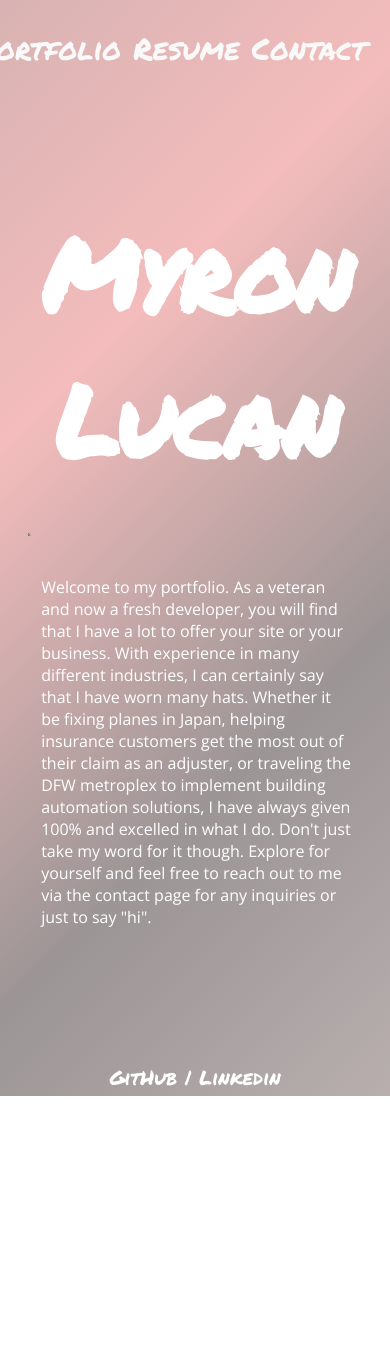
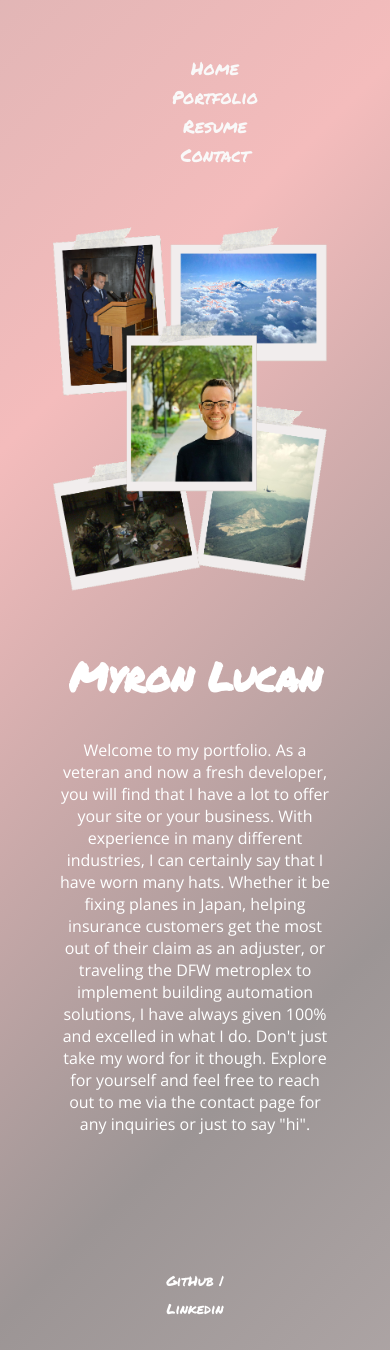
Before and after one commit to MLUCAN2/Lucan-Portfolio, a React (Vite) app: page / in a window 390 px wide. Before the commit the page ends 1096 px from the top, so only its background shows below. Built offline with nearby package versions, Linux system fonts and the light colour scheme.

Commit message:
added responsive views for mobile displays

```diff
--- a/index.html
+++ b/index.html
@@ -4,6 +4,7 @@
     <meta charset="UTF-8" />
     <meta name="viewport" content="width=device-width, initial-scale=1.0" />
     <title>My Portfolio</title>
+    <link rel="stylesheet" href="App.css">
   </head>
   <body>
     <div id="root"></div>
--- a/src/App.css
+++ b/src/App.css
@@ -31,7 +31,6 @@ body {
   }
 }
 
-
 /* Header Section */
 header {
   display: flex;
@@ -39,14 +38,12 @@ header {
   margin: 10px;
 }
 
-
-nav ul{
+nav ul {
   list-style: none;
   display: flex;
-
 }
 
-nav button{
+nav button {
   background: none;
   border: none;
   cursor: pointer;
@@ -54,36 +51,32 @@ nav button{
   font-size: 30px;
   font-family: "Permanent Marker";
   text-shadow: #303030;
-
 }
 
 /* Home Section */
-.home{
+.home {
   text-align: center;
   padding-bottom: 85px;
 }
-.home h1{
+.home h1 {
   color: white;
   font-family: "Permanent Marker";
   text-align: center;
   font-size: 100px;
 }
-.home-content{
+.home-content {
   display: flex;
   justify-content: center;
   align-items: center;
   margin: 20px;
 }
-.photo{
+.photo {
   flex: 1;
-
 }
-.photo img{
+.photo img {
   max-width: 80%;
-
-
 }
-.description{
+.description {
   flex: 2;
   padding: 10px;
   text-align: left;
@@ -92,38 +85,37 @@ nav button{
 }
 
 /* Contact Section */
-.contact-page{
+.contact-page {
   display: flex;
   flex-direction: column;
   justify-content: center;
   align-items: center;
   padding: 6%;
   padding-bottom: 350px;
-
 }
-.contact-me{
-  background-color:  rgba(61, 61, 61, 0.628);
+.contact-me {
+  background-color: rgba(61, 61, 61, 0.628);
   box-shadow: 10px 10px 10px 10px rgba(0, 0, 0, 0.12);
   border-radius: 5px;
   width: auto;
 }
-.contact-page h2{
+.contact-page h2 {
   color: white;
   font-family: "Permanent Marker";
 }
-.contact-page form{
+.contact-page form {
   display: flex;
   flex-direction: column;
   justify-content: center;
   padding: 15px;
 }
-.contact-page label{
+.contact-page label {
   padding: 4px;
   color: white;
   font-family: "Permanent Marker";
   text-shadow: black;
 }
-.contact-page button{
+.contact-page button {
   margin-top: 10px;
   width: 70px;
   margin-left: 50px;
@@ -134,19 +126,16 @@ nav button{
   text-align: center;
   padding: 2px;
 }
-
 .resume-container {
   position: relative;
   display: inline-block;
 }
-
 .resume-image {
   width: 100%;
   max-width: 600px;
   border-radius: 10px;
   box-shadow: 0 0 10px rgba(0, 0, 0, 0.1);
 }
-
 .resume-link {
   position: absolute;
   top: 50%;
@@ -161,45 +150,46 @@ nav button{
   transition: opacity 0.3s ease;
   font-family: "Permanent Marker";
 }
-
 .resume-container:hover .resume-link {
   opacity: 1;
 }
 
-
 /* Portfolio - Project Section */
-.portfolio-grid{
+.portfolio-grid {
   display: grid;
   grid-template-columns: repeat(3, minmax(250px, 1fr));
   grid-gap: 20px;
   padding: 6%;
   color: white;
 }
-.project{
+.project {
   position: relative;
   width: 100%;
   transition: transform .3s ease;
   font-family: "Permanent Marker";
-
 }
-.project-images{
+.project-images {
   position: relative;
   border: 1px solid rgb(61, 61, 61);
   box-shadow: 10px 10px 10px 10px rgba(0, 0, 0, 0.12);
   overflow: hidden;
   width: 100%;
-  height: 200px;
+  height: 0;
+  padding-bottom: 56.25%;
 }
-.project:hover{
+.project:hover {
   transform: scale(1.05);
 }
-.project-image{
+.project-image {
+  position: absolute;
+  top: 0;
+  left: 0;
   width: 100%;
   height: 100%;
   object-fit: cover;
   display: block;
 }
-.project-overlay{
+.project-overlay {
   position: absolute;
   top: 0;
   left: 0;
@@ -211,38 +201,155 @@ nav button{
   align-items: center;
   opacity: 0;
   transition: opacity .3s ease;
-
 }
-.project:hover .project-overlay{
+.project:hover .project-overlay {
   opacity: 1;
 }
-.project-overlay a{
+.project-overlay a {
   color: black;
   text-decoration: none;
   margin: 20px;
   font-weight: 700;
   font-size: 20px;
 }
-.project h3{
+.project h3 {
   text-align: center;
   margin-top: 10px;
   font-weight: 700;
   font-size: 30px;
   font-family: "Permanent Marker";
 }
-.project title{
+.project title {
   color: white;
 }
 /* Footer Section */
-footer{
+footer {
   display: flex;
   justify-content: center;
 }
-
-footer a{
+footer a {
   padding: 4px;
   text-decoration: none;
   color: white;
   font-size: 20px;
   font-family: "Permanent Marker";
 }
+
+/* Responsive Design */
+@media (max-width: 768px) {
+  body {
+    height: auto;
+    padding: 20px;
+  }
+
+  header {
+    justify-content: center;
+  }
+
+  nav ul {
+    flex-direction: column;
+    align-items: center;
+  }
+
+  nav button {
+    font-size: 24px;
+  }
+
+  .home h1 {
+    font-size: 50px;
+  }
+
+  .home-content {
+    flex-direction: column;
+    align-items: center;
+  }
+
+  .photo img {
+    max-width: 100%;
+  }
+
+  .description {
+    text-align: center;
+  }
+
+  .contact-page {
+    padding: 20px;
+    padding-bottom: 100px;
+  }
+
+  .contact-me {
+    width: 100%;
+    padding: 10px;
+  }
+
+  .contact-page form {
+    padding: 0;
+  }
+
+  .resume-container {
+    width: 100%;
+    padding: 10px;
+  }
+
+  .resume-image {
+    max-width: 100%;
+  }
+
+  .portfolio-grid {
+    grid-template-columns: 1fr;
+    padding: 20px;
+  }
+
+  .project {
+    margin-bottom: 20px;
+  }
+
+  footer {
+    flex-direction: column;
+    align-items: center;
+  }
+
+  footer a {
+    font-size: 16px;
+  }
+}
+
+@media (max-width: 480px) {
+  nav button {
+    font-size: 18px;
+  }
+
+  .home h1 {
+    font-size: 40px;
+  }
+
+  .contact-page h2 {
+    font-size: 24px;
+  }
+
+  .contact-page label {
+    font-size: 16px;
+  }
+
+  .contact-page button {
+    width: 50px;
+    margin-left: 25px;
+  }
+
+  .resume-link {
+    padding: 5px 10px;
+    font-size: 14px;
+  }
+
+  .project h3 {
+    font-size: 24px;
+  }
+
+  .project-overlay a {
+    font-size: 16px;
+  }
+
+  footer a {
+    font-size: 14px;
+  }
+}
```
Lines whose indentation alone changed are shown as unchanged.
